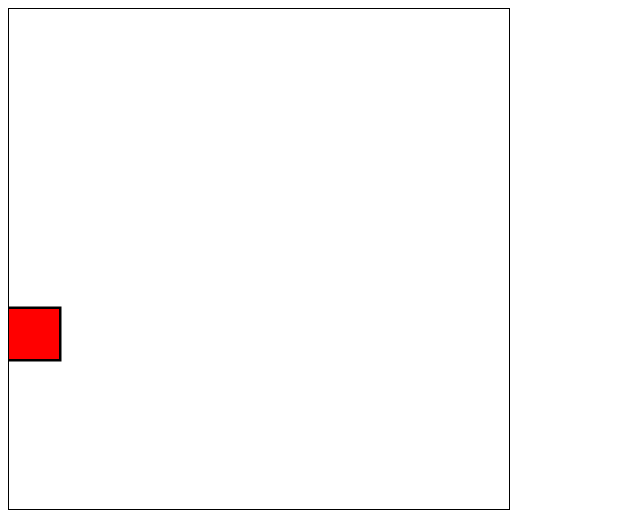
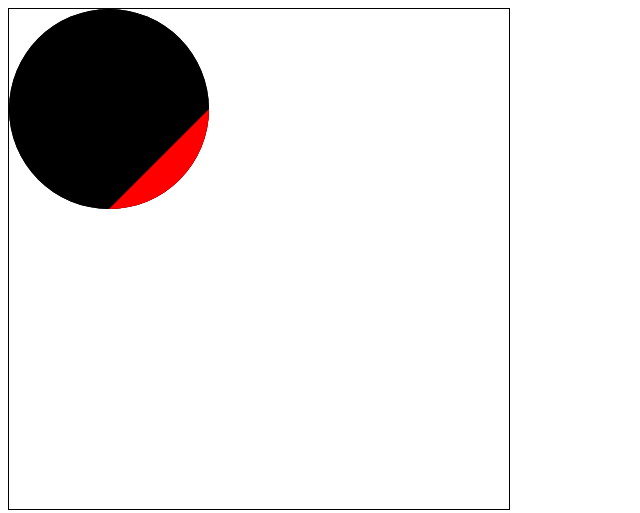
Before and after one commit to Urso-Suzi/gameBox, a plain HTML site: page index.html in a window 1280 px wide. Shown: the whole page, without its empty margins (0-640 px from the left). Drawn offline with Linux system fonts and the light colour scheme.

Commit message:
criando círculos

```diff
--- /dev/null
+++ b/canvas7.js
@@ -0,0 +1,17 @@
+let canvas = document.getElementById("desenho1")
+let ctx = canvas.getContext('2d')
+
+function desenha() {
+
+    //posX, posY, raio, angIni, angFim, sentido (true/false)
+    //(PI/180) * ang_grau
+    ctx.fillStyle = "#000"
+    ctx.arc(100,100,100,(Math.PI/180)* 0,(Math.PI/180) * 90,true)
+    ctx.fill()
+    ctx.beginPath()
+    ctx.fillStyle = "#f00"
+    ctx.arc(100,100,100,(Math.PI/180)* 0,(Math.PI/180) * 90,false)
+    ctx.fill()
+}
+
+desenha()
--- a/index.html
+++ b/index.html
@@ -11,6 +11,6 @@
     <canvas id="desenho1" width="500" height="500">
 
     </canvas>
-    <script src="./scrpt.js"></script>
+    <script src="./canvas7.js"></script>
 </body>
 </html>
```
